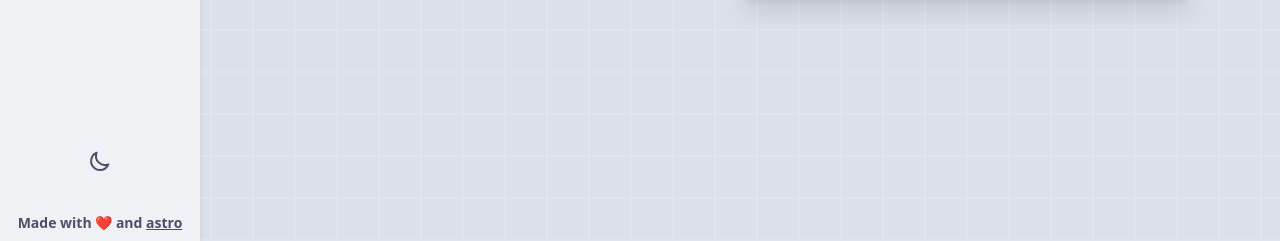
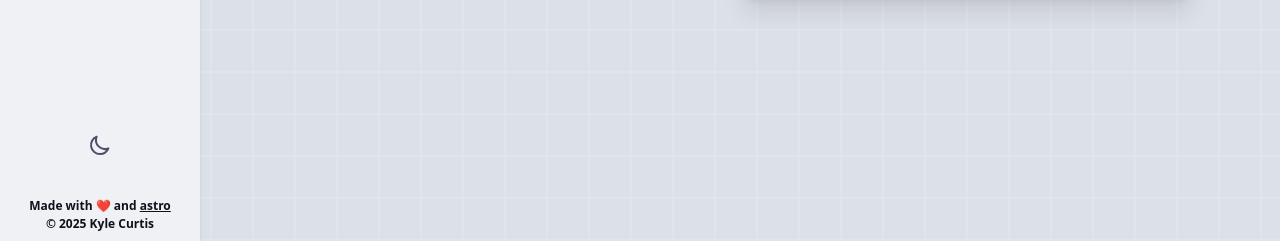
Before and after one commit to kylecurtis/website, an Astro site: page / in a window 1280 px wide. Shown: the part 559-800 px from the top of the page. Built offline with nearby package versions, Linux system fonts and the light colour scheme; Astro itself is replaced by a stand-in of ours.

```diff
--- a/src/components/VerticalNav.astro
+++ b/src/components/VerticalNav.astro
@@ -53,10 +53,12 @@
     </div>
 
     <!-- FOOTER -->
-    <div class="text-sm text-center mb-2">
-        Made with ❤️ and <a href="http://www.google.com" class="underline"
+    <div class="text-[12px] text-center mb-2 text-[#11111b] dark:text-[#cdd6f4]">
+        Made with ❤️ and <a href="https://astro.build/" class="underline"
             >astro</a
         >
+        <br />
+        &copy; {new Date().getFullYear()} Kyle Curtis
     </div>
 </nav>
 
--- a/src/layouts/Layout.astro
+++ b/src/layouts/Layout.astro
@@ -49,7 +49,6 @@
         >
             <div class="md:w-[90%] m-auto">
                 <slot />
-                <p class="text-center mb-6">&copy 2025 Kyle Curtis</p>
             </div>
         </main>
     </body>
```
